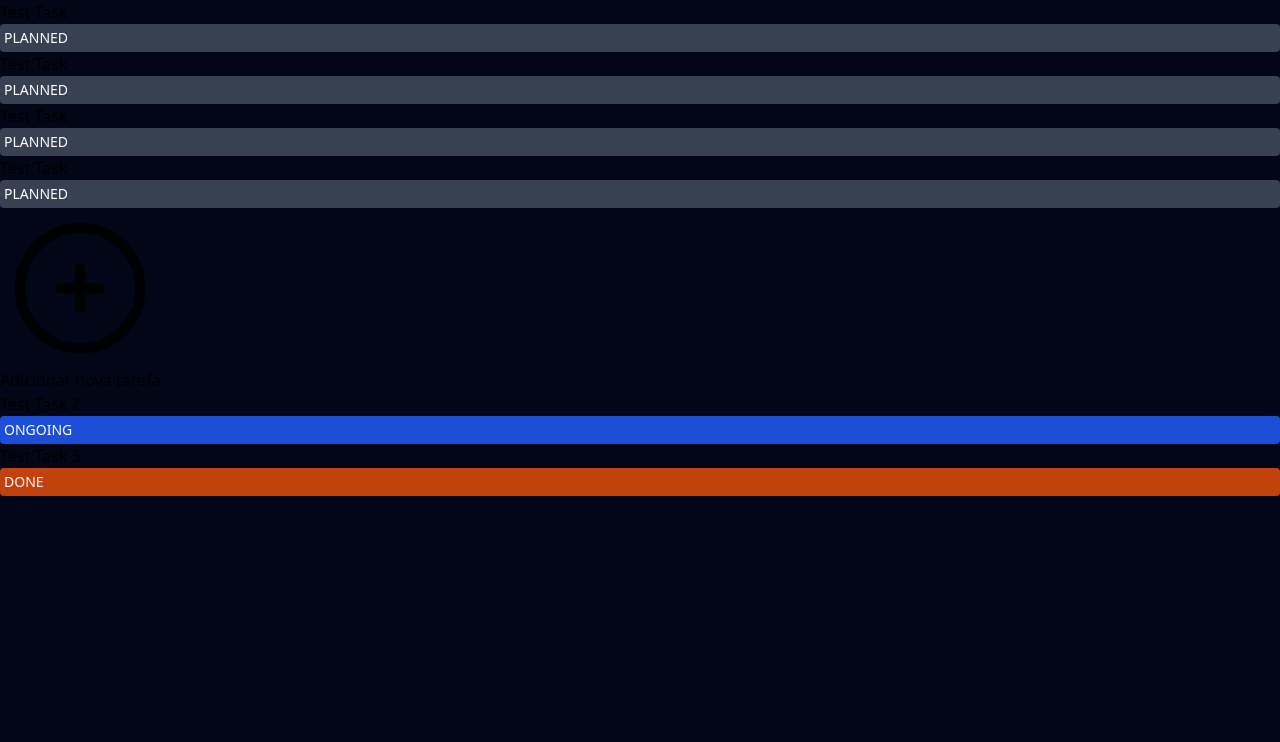
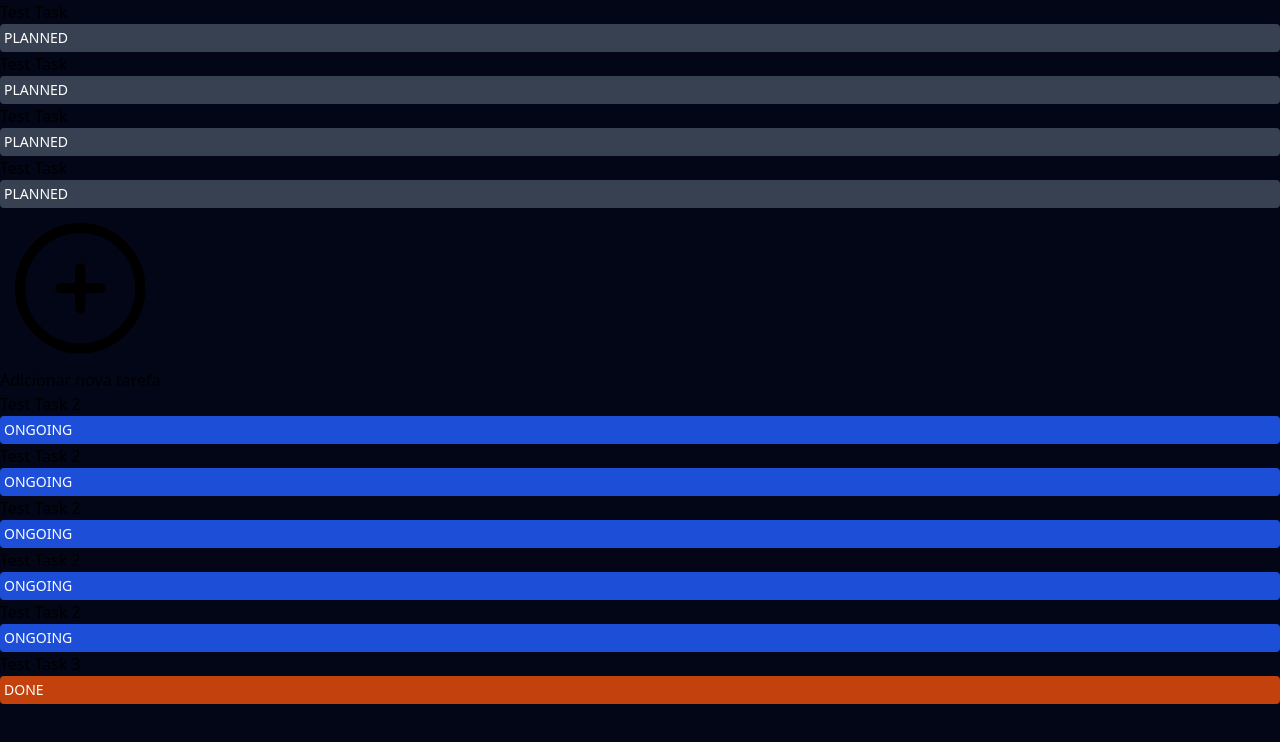
Before and after one commit to CoutoDev/zustand-todo-app, a React (Vite) app: page / in a window 1280 px wide. Shown: the top 742 px of the page. Built offline with nearby package versions, Linux system fonts and the light colour scheme.

Commit message:
feat: more hardcoded states

```diff
--- a/src/store.js
+++ b/src/store.js
@@ -29,10 +29,27 @@ const store = (set) => ({
       state: TASK_STATE.ONGOING
     },
     {
+      title: "Test Task 2",
+      state: TASK_STATE.ONGOING
+    },
+    {
+      title: "Test Task 2",
+      state: TASK_STATE.ONGOING
+    },
+    {
+      title: "Test Task 2",
+      state: TASK_STATE.ONGOING
+    },
+    {
+      title: "Test Task 2",
+      state: TASK_STATE.ONGOING
+    },
+    {
       title: "Test Task 3",
       state: TASK_STATE.DONE
     },
-  ]
+  ],
+  addTask: (title, state) => set((store) => ({ tasks: [...store.tasks, {title, state}]}))
 })
 
 export { TASK_STATE }
```
